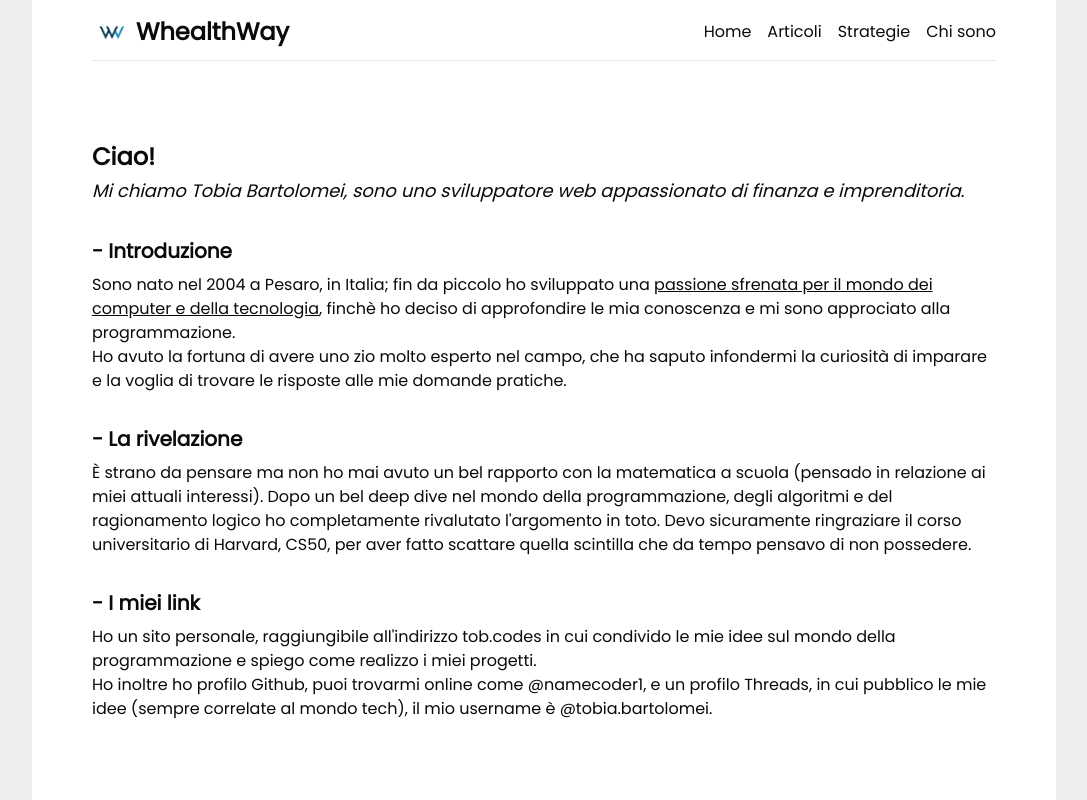
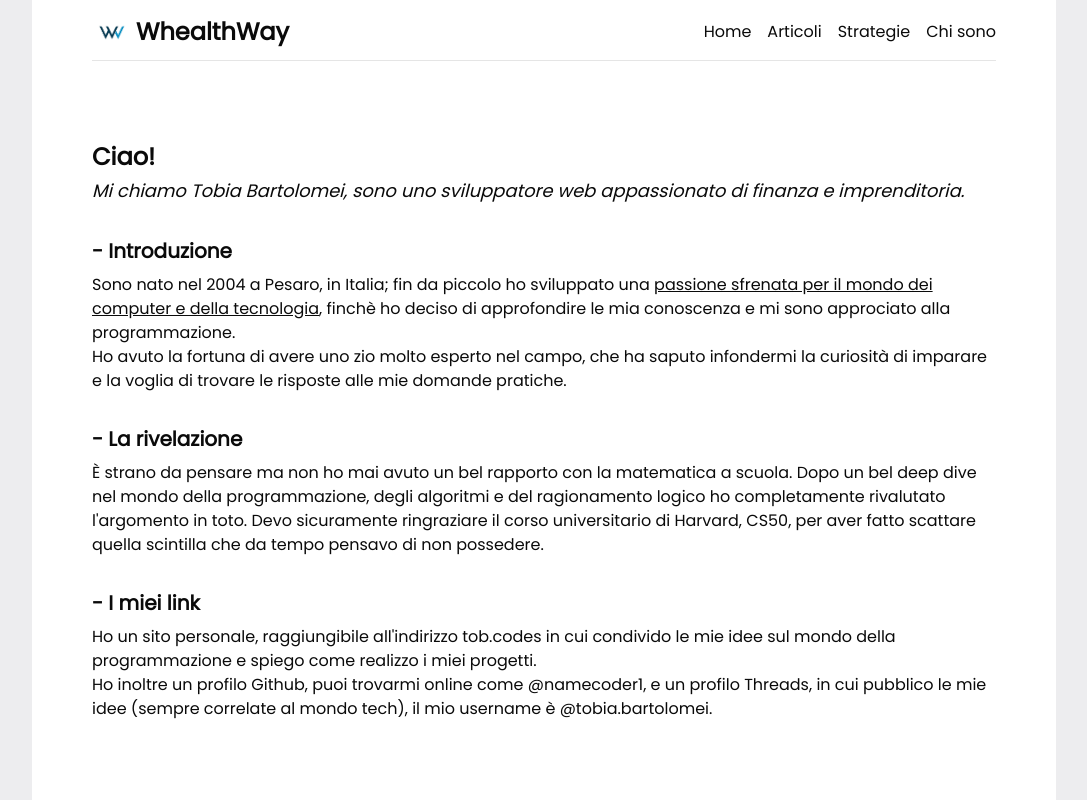
Before and after one commit to namecoder1/wealthway, a Next.js app: page /chi-sono in a window 1280 px wide. Shown: the top 800 px of the page, without its empty margins (96-1183 px from the left). Built offline with nearby package versions, Linux system fonts and the light colour scheme.

Commit message:
apos fix

```diff
--- a/app/(public)/chi-sono/page.jsx
+++ b/app/(public)/chi-sono/page.jsx
@@ -24,20 +24,20 @@ const AboutPage = () => {
 			<div className="my-8">
 				<h2 className="font-semibold text-xl mb-2">- La rivelazione</h2>
 				<p className="mt-1">
-					È strano da pensare ma non ho mai avuto un bel rapporto con la matematica a scuola (pensado in relazione ai miei attuali interessi).
-					Dopo un bel deep dive nel mondo della programmazione, degli algoritmi e del ragionamento logico ho completamente rivalutato l'argomento in toto.
+					È strano da pensare ma non ho mai avuto un bel rapporto con la matematica a scuola.
+					Dopo un bel deep dive nel mondo della programmazione, degli algoritmi e del ragionamento logico ho completamente rivalutato l&apos;argomento in toto.
 					Devo sicuramente ringraziare il corso universitario di Harvard, CS50, per aver fatto scattare quella scintilla che da tempo pensavo di non possedere.
 				</p>
 			</div>
 			<div>
-				<h2 className="font-semibold text-xl mb-2">- I miei link</h2>
+			<h2 className="font-semibold text-xl mb-2">- I miei link</h2>
 				<p>
-					Ho un sito personale, raggiungibile all'indirizzo <Link className="hover:underline underline-offset-2" href='https://tob.codes' target="_blank">tob.codes</Link>{' '}
+					Ho un sito personale, raggiungibile all&apos;indirizzo <Link className="hover:underline underline-offset-2" href="https://tob.codes" target="_blank">tob.codes</Link>{' '}
 					in cui condivido le mie idee sul mondo della programmazione e spiego come realizzo i miei progetti.
 				</p>
 				<p>
-					Ho inoltre ho profilo Github, puoi trovarmi online come <Link className="hover:underline underline-offset-2" href='https://github.com/namecoder1' target="_blank">@namecoder1</Link>, e un profilo Threads,
-					in cui pubblico le mie idee (sempre correlate al mondo tech), il mio username è <Link className="hover:underline underline-offset-2" href='https://www.threads.net/@tobia.bartolomei' target="_blank">@tobia.bartolomei</Link>.
+					Ho inoltre un profilo Github, puoi trovarmi online come <Link className="hover:underline underline-offset-2" href="https://github.com/namecoder1" target="_blank">@namecoder1</Link>, e un profilo Threads,
+					in cui pubblico le mie idee (sempre correlate al mondo tech), il mio username è <Link className="hover:underline underline-offset-2" href="https://www.threads.net/@tobia.bartolomei" target="_blank">@tobia.bartolomei</Link>.
 				</p>
 			</div>
 		</section>
```
